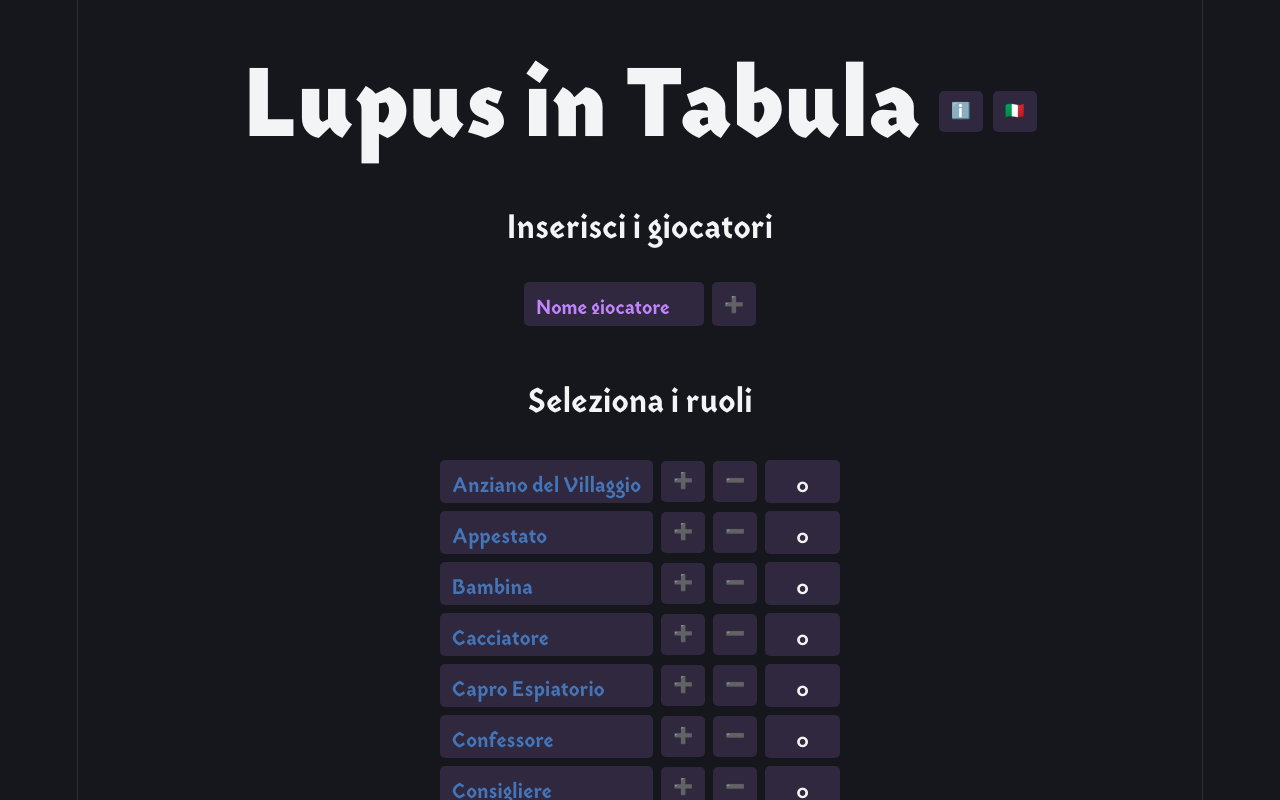
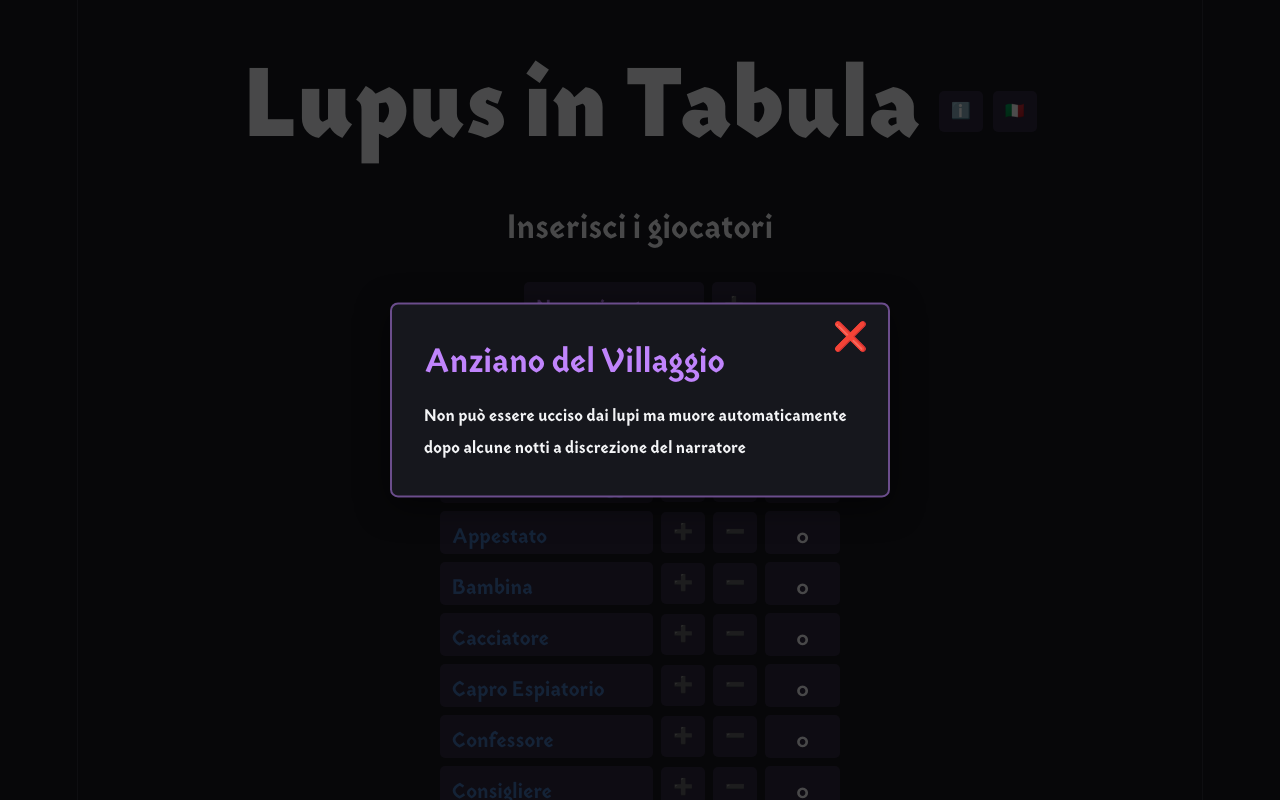
Before and after one commit to Maffo-o/Lupus-Helper, a React (Vite) app: page / in a window 1280 px wide. Both pictures are taken after a click on the element "Anziano del Villaggio". Shown: the top 800 px of the page. Built offline with nearby package versions, Linux system fonts and the light colour scheme.

Commit message:
sistemata finestra poteri

```diff
--- a/src/App.jsx
+++ b/src/App.jsx
@@ -5,6 +5,7 @@ import PairList from './components/pairList'
 import Note from './components/note'
 import Turn from './components/turn'
 import Header from './components/header'
+import Modal from './components/modal'
 import translations from './components/translations'
 import './index.css'
 
@@ -19,13 +20,24 @@ function App() {
   const [shouldStart, setStart] = useState(false);
   const [language, setLanguage] = useState('it');
   const [listResetKey, setListResetKey] = useState(0);
+  const [modalState, setModalState] = useState({ isOpen: false, title: '', content: '' });
   const currentTranslations = translations[language];
+
   useEffect(() => {
     if (shouldStart) {
       StartGame();
       setStart(false);
     }
   }, [shouldStart]);
+
+  function ShowModal(title, content) {
+    setModalState({ isOpen: true, title, content });
+  }
+
+  function CloseModal() {
+    setModalState({ isOpen: false, title: '', content: '' });
+  }
+
   function CheckCanStart() {
     if (!selection) {
       ResetGame();
@@ -48,14 +60,14 @@ function App() {
 
     if (playerTempList.length >= 6) {
       if (filteredRoles.length > playerTempList.length)
-        alert(currentTranslations.tooManyRoles);
+        ShowModal(currentTranslations.error || 'Errore', currentTranslations.tooManyRoles);
       else if (filteredRoles.length < playerTempList.length)
-        alert(currentTranslations.notEnoughRoles);
+        ShowModal(currentTranslations.error || 'Errore', currentTranslations.notEnoughRoles);
       else
         setStart(true);
     }
     else
-      alert(currentTranslations.minimumPlayers);
+      ShowModal(currentTranslations.error || 'Errore', currentTranslations.minimumPlayers);
   }
   function StartGame() {
     setSelection(false);
@@ -123,6 +135,12 @@ function App() {
         </button>}
       </div>
     </section>
+    <Modal
+      isOpen={modalState.isOpen}
+      title={modalState.title}
+      content={modalState.content}
+      onClose={CloseModal}
+    />
   </>
 }
 
--- /dev/null
+++ b/src/components/modal.jsx
@@ -0,0 +1,38 @@
+import '../index.css'
+import { useEffect } from 'react'
+
+function Modal({ isOpen, title, content, onClose }) {
+    useEffect(() => {
+        if (isOpen) {
+            document.body.style.overflow = 'hidden';
+        } else {
+            document.body.style.overflow = '';
+        }
+        return () => {
+            document.body.style.overflow = '';
+        };
+    }, [isOpen]);
+
+    if (!isOpen) return null;
+
+    const lines = content.split('\n');
+
+    return (
+        <>
+            <div className="modal_backdrop" onClick={onClose}></div>
+            <div className="modal_container">
+                <div className="modal_content">
+                    <button className="modal_close" onClick={onClose}>❌</button>
+                    <h2>{title}</h2>
+                    <div className="modal_text">
+                        {lines.map((line, index) => (
+                            <div key={index}>{line}</div>
+                        ))}
+                    </div>
+                </div>
+            </div>
+        </>
+    )
+}
+
+export default Modal
--- a/src/components/pairListElement.jsx
+++ b/src/components/pairListElement.jsx
@@ -1,5 +1,6 @@
 import { useState, useEffect } from 'react';
 import PairButton from './pairButton'
+import Modal from './modal'
 import translations from './translations'
 import '../index.css'
 
@@ -11,7 +12,11 @@ function PairListElement({element, name, index, rolesList, curse, drunk, languag
   const drunkRoleName = rolesList.find(role => role.name === "Ubriacone")?.translations?.[language]?.name ?? "Ubriacone";
   const [alive, setAlive] = useState(true);
   const [siblings, setSiblings] = useState(false);
+  const [isModalOpen, setIsModalOpen] = useState(false);
+  const [modalContent, setModalContent] = useState('');
+
   useEffect(() => {CalculateSiblings();}, []);
+
   function CalculateSiblings() {
     if (index == 0 && rolesList[rolesList.length -1].name == "Lupo Grasso")
       setSiblings(true);
@@ -23,12 +28,15 @@ function PairListElement({element, name, index, rolesList, curse, drunk, languag
     else if (index != rolesList.length -1 && rolesList[index +1].name == "Lupo Grasso")
       setSiblings(true);
   }
+
   function ShowPower() {
+    let content = localizedRole.power;
     if (drunk == index)
-      alert(localizedRole.power + "\n" + currentTranslations.drunkPowerDisclosure);
-    else
-      alert(localizedRole.power);
+      content += "\n" + currentTranslations.drunkPowerDisclosure;
+    setModalContent(content);
+    setIsModalOpen(true);
   }
+
   function ChangeAlive() {
     setAlive(!alive);
   }
@@ -46,6 +54,12 @@ function PairListElement({element, name, index, rolesList, curse, drunk, languag
         <PairButton className="element_text" index={i} element={element} siblings={siblings} isAlive={alive} setAlive={ChangeAlive} curseElement={index} curse={curse} drunk={drunk == index} key={i}/>
       )}
     </div>
+    <Modal
+      isOpen={isModalOpen}
+      title={localizedRole.name}
+      content={modalContent}
+      onClose={() => setIsModalOpen(false)}
+    />
   </>
 }
 
--- a/src/components/rolesListElement.jsx
+++ b/src/components/rolesListElement.jsx
@@ -1,7 +1,10 @@
+import { useState } from 'react'
 import '../index.css'
+import Modal from './modal'
 
 function RolesListElement({element, prevElement, index, onEdit, language}) {
     const localizedRole = element.translations?.[language] ?? element;
+    const [isModalOpen, setIsModalOpen] = useState(false);
 
     function OnAdd() {
         onEdit(index, 1);
@@ -10,10 +13,11 @@ function RolesListElement({element, prevElement, index, onEdit, language}) {
         onEdit(index, -1);
     }
     function ShowPower() {
-        alert(localizedRole.power);
+        setIsModalOpen(true);
     }
 
-    return <div>
+    return <>
+        <div>
             {element.team != prevElement.team && <div className="extra_spacing_top"/>}
             {element.team == "Villaggio" && <span className="list_element good_role" onClick={ShowPower}>{localizedRole.name}</span>}
             {element.team == "Lupi" && <span className="list_element bad_role" onClick={ShowPower}>{localizedRole.name}</span>}
@@ -26,6 +30,13 @@ function RolesListElement({element, prevElement, index, onEdit, language}) {
             </button>
             <span className="list_element">{element.amount}</span>
         </div>
+        <Modal
+            isOpen={isModalOpen}
+            title={localizedRole.name}
+            content={localizedRole.power}
+            onClose={() => setIsModalOpen(false)}
+        />
+    </>
 }
 
 export default RolesListElement
--- a/src/index.css
+++ b/src/index.css
@@ -519,3 +519,81 @@ input[type=text] {
     font-size: 15px;
   }
 }
+
+.modal_backdrop {
+  position: fixed;
+  top: 0;
+  left: 0;
+  right: 0;
+  bottom: 0;
+  background: rgba(0, 0, 0, 0.7);
+  z-index: 999;
+}
+
+.modal_container {
+  position: fixed;
+  top: 50%;
+  left: 50%;
+  transform: translate(-50%, -50%);
+  z-index: 1000;
+  width: 90%;
+  max-width: 500px;
+  padding: 0;
+  box-sizing: border-box;
+
+  @media (max-width: 768px) {
+    width: 85%;
+    max-width: none;
+  }
+}
+
+.modal_content {
+  background: var(--bg);
+  border: 2px solid var(--accent-border);
+  border-radius: 8px;
+  padding: 32px;
+  position: relative;
+  box-shadow: 0 8px 32px rgba(0, 0, 0, 0.5);
+  width: fit-content;
+
+  @media (max-width: 768px) {
+    padding: 24px;
+  }
+}
+
+.modal_content h2 {
+  margin: 0 0 16px 0;
+  color: var(--accent);
+  font-size: clamp(24px, 5vw, 40px);
+}
+
+.modal_text {
+  margin: 0;
+  font-size: clamp(16px, 3vw, 20px);
+  line-height: 1.6;
+  color: var(--text);
+}
+
+.modal_text div {
+  margin: 0;
+}
+
+.modal_close {
+  position: absolute;
+  top: 12px;
+  right: 12px;
+  background: transparent;
+  border: none;
+  color: var(--accent);
+  font-size: 28px;
+  cursor: pointer;
+  padding: 4px 8px;
+  display: flex;
+  align-items: center;
+  justify-content: center;
+  transition: color 0.2s ease;
+}
+
+.modal_close:hover {
+  color: var(--text);
+}
--- a/vite.config.js
+++ b/vite.config.js
@@ -4,5 +4,5 @@ import react from '@vitejs/plugin-react'
 // https://vite.dev/config/
 export default defineConfig({
   plugins: [react()],
-  base: '/',
+  base: '/Lupus-Helper/',
 })
```
Lines whose indentation alone changed are shown as unchanged.
